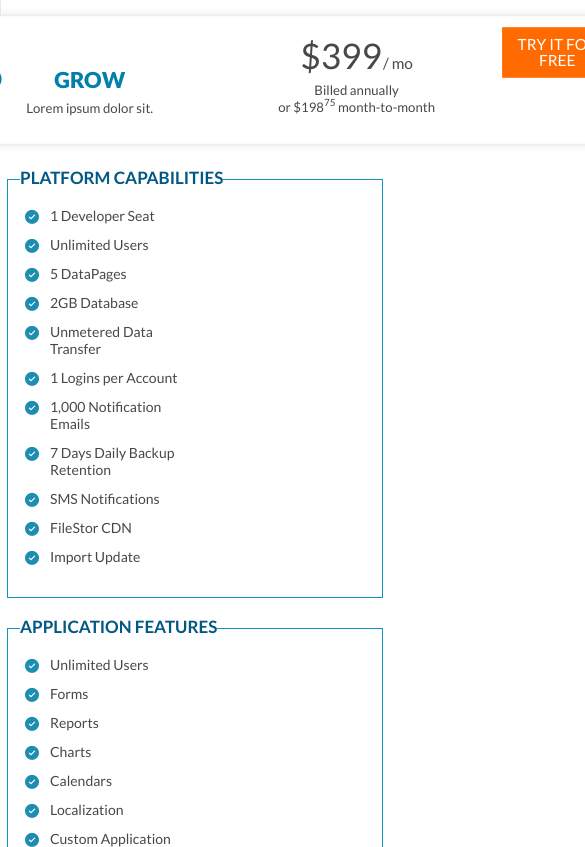
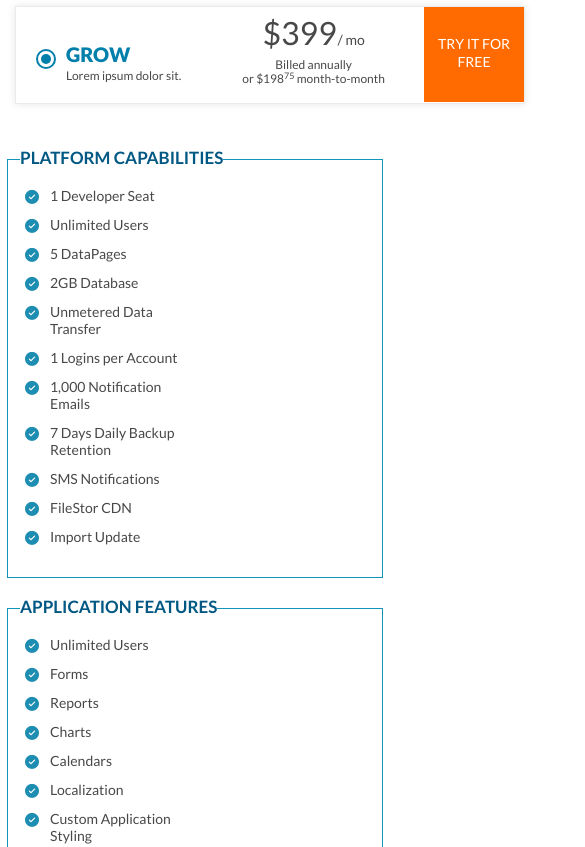
Before and after one commit to lhorainemarinas/caspio-components, a plain HTML site: page pricing.html in a window 390 px wide. Shown: the part 764-1611 px from the top of the page, 585 px wide, since content can reach past the window. Drawn offline with nearby package versions, Linux system fonts and the light colour scheme; a script that the page names is missing; files whose address does not match are found by name.

Commit message:
03/21/2019

```diff
--- a/css/pricing-page.css
+++ b/css/pricing-page.css
@@ -96,7 +96,7 @@ section.plans-container {
 	margin-bottom: 0;
 }
 .standard .plans-wrap > div:first-child .plan-price + p{
-	opacity: 0;
+	visibility: hidden;
 }
 .plans-wrap > div .plan-price + p {
 	margin-bottom: 16px;
@@ -374,7 +374,7 @@ section.advance-plan-features-wrap {
 	margin-bottom: 2px;
 }
 .advance-plan-features-wrap .plans-wrap > div:first-child .plan-price + p {
-	opacity: 1;
+	visibility: visible;
 }
 
 @media (max-width: 1199px) {
@@ -466,8 +466,7 @@ section.advance-plan-features-wrap {
 		display: table;
 		width: 100%;
 		padding-top: 0;
-		border-collapse: separate;
-		border-spacing: 0 10px;
+		margin-bottom: 15px;
 	}
 	.plans-item > * {
 		display: table-cell;
@@ -475,9 +474,36 @@ section.advance-plan-features-wrap {
 	}
 	.plans-item > a {
 		width: 100px;
+		float: right;
+		height: 95px;
+		line-height: 1.3;
+	}
+	.plans-item > a:before {
+		content: '';
+		display: inline-block;
+		margin-top: 40%;
 	}
 	.plans-item .plan-radio label {
 		font-size: 20px;
+	}
+	.plans-item.active {
+		-webkit-transform: none;
+		-ms-transform: none;
+		-o-transform: none;
+		transform: none;
+	}
+	.plans-item .plan-price-name {
+		text-align: left;
+		padding-left: 50px;
+	}
+	.plans-item .plan-radio label {
+		padding: 0;
+	}
+	.plans-item .plan-radio label:before {
+		left: -30px;
+	}
+	.plans-item .plan-radio label:after {
+		left: -25px;
 	}
 }
 
@@ -575,6 +601,11 @@ section.help-diamond {
 	}
 	.help-diamond img {
 		width: 80%;
+	}
+}
+@media (max-width: 660px) {
+	.standard .plans-wrap > div:first-child .plan-price + p{
+		display: block;
 	}
 }
 
--- a/css/style.css
+++ b/css/style.css
@@ -2794,3 +2794,8 @@ section.bg-lightgray, .bg-lightgray {background-color: #747d82;}
 	.container-900 {width: 650px;}
 	.container-800 {width: 650px;}
 }
+@media (max-width: 660px) {
+	.container-960 {width: 540px;padding:0 15px;}
+	.container-900 {width: 540px;padding:0 15px;}
+	.container-800 {width: 540px;padding:0 15px;}
+}
--- a/pricing.html
+++ b/pricing.html
@@ -454,10 +454,12 @@
 									<input class="radio" id="plan-grow-compliance" name="plan-grow-advance" type="radio" value="plan-grow-compliance">
 									<label for="plan-grow-compliance">grow compliance</label>
 								</div>
+								<div class="plan-price-wrap">
 									<div class="plan-price">
 										<p>$159 <span>&nbsp;/ mo</span></p>
 									</div>
 									<p>Billed annually<br> or $198<sup>75</sup> month-to-month</p>
+								</div>
 								<a href="" class="btn">try it for free</a>
 							</div>
 							<div class="plans-item active" href="#planGrowHipaa" data-toggle="tab" role="tab">
@@ -465,10 +467,12 @@
 									<input class="radio" id="plan-grow-hipaa" name="plan-grow-advance" type="radio" value="plan-grow-hipaa" checked>
 									<label for="plan-grow-hipaa">grow hipaa</label>
 								</div>
+								<div class="plan-price-wrap">
 									<div class="plan-price">
 										<p>$399 <span>&nbsp;/ mo</span></p>
 									</div>
 									<p>Billed annually<br> or $198<sup>75</sup> month-to-month</p>
+								</div>
 								<a href="" class="btn">try it for free</a>
 							</div>
 						</div>
```
Also changed, not shown: pricing-premium-green.html (+4 -0 lines), pricing-premium-light.html (+4 -0 lines), pricing-premium.html (+4 -0 lines). Lines whose indentation alone changed are shown as unchanged.
